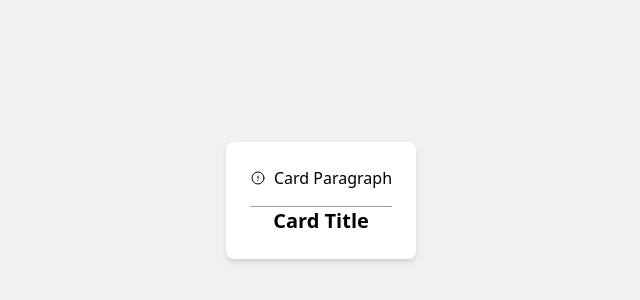
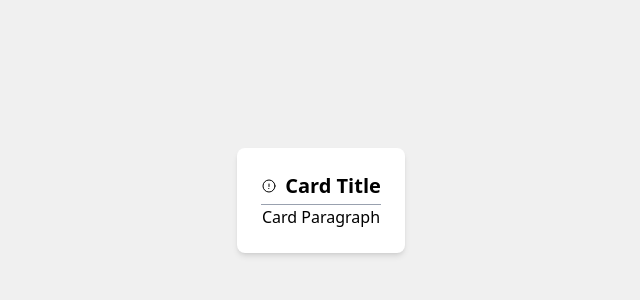
Before and after one commit to Jg-365/dismiscipline, a React (Vite) app: page / in a window 1280 px wide. Shown: the part 200-500 px from the top of the page, without its empty margins (319-959 px from the left). Built offline with nearby package versions, Linux system fonts and the light colour scheme.

Commit message:
bugfix: handle type bug in the cardprops

```diff
--- a/src/components/Card.tsx
+++ b/src/components/Card.tsx
@@ -1,22 +1,34 @@
 import type React from "react";
 
 type CardProps = {
-    title: string;
-    paragraph: string;
-    icon: React.ReactNode;
+  title?: string;
+  paragraph?: string;
+  icon?: React.ReactNode;
+  className?: string;
+};
+
+function Card({
+  title,
+  paragraph,
+  icon,
+  className,
+}: CardProps) {
+  return (
+    <div
+      className={`flex flex-col items-center bg-white p-6 rounded-lg shadow-md max-w-147 ${
+        className || ""
+      }`}
+    >
+      <div className="flex items-center text-left mb-1 gap-2">
+        {icon}
+        <h2 className="text-xl font-bold text-black">
+          {title}
+        </h2>
+      </div>
+      <hr className="border-gray-400 w-full" />
+      <p className="text-black">{paragraph}</p>
+    </div>
+  );
 }
 
-function Card({title, paragraph, icon}: CardProps) {
-  return (
-    <div className="flex flex-col items-center bg-white p-6 rounded-lg shadow-md max-w-147">
-        <div className='flex items-center justify-center mb-4 gap-2'>
-            {icon}
-            <p className="text-black">{paragraph}</p>
-        </div>
-        <hr className="border-gray-400 w-full"/>
-        <h2 className="text-xl font-bold text-black">{title}</h2>
-    </div>
-  )
-}
-
-export default Card
+export default Card;
```
